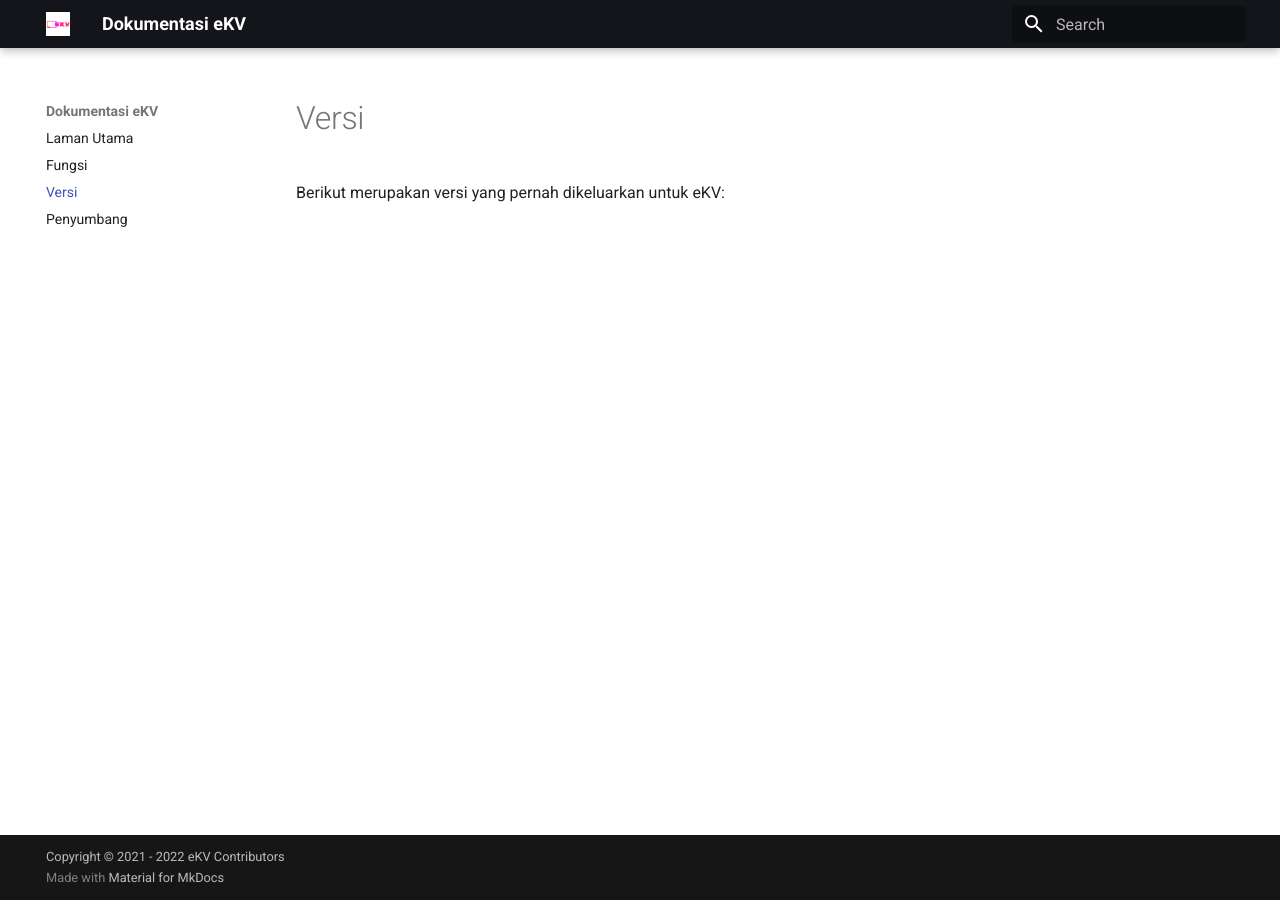
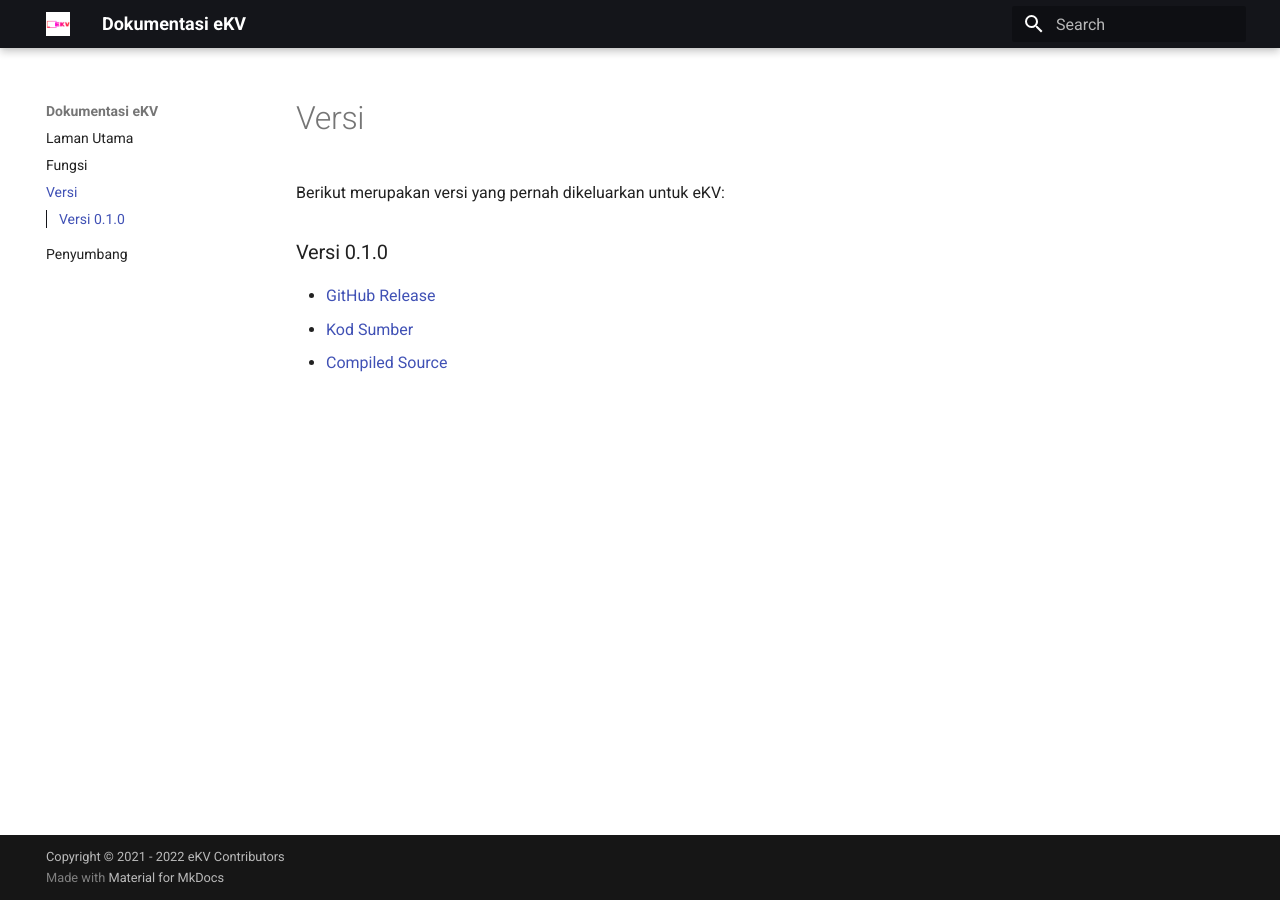
Before and after one commit to ekv-project/ekv-docs, an MkDocs documentation site: the page built from docs/versions/index.md, in a window 1280 px wide. Built offline with MkDocs 1.6.1 and Material for MkDocs 9.7.7, drawn with Linux system fonts in a browser that asks for light colours; comment, search, counter and statistics services are not loaded.

Commit message:
Updated version page

```diff
--- a/docs/versions/index.md
+++ b/docs/versions/index.md
@@ -1,3 +1,8 @@
 # Versi
 
 Berikut merupakan versi yang pernah dikeluarkan untuk eKV:
+
+### Versi 0.1.0
+- [GitHub Release](https://github.com/hadiirfan/eKV/releases/tag/v0.1.0)
+- [Kod Sumber](https://github.com/hadiirfan/eKV/archive/refs/tags/v0.1.0.zip)
+- [Compiled Source](https://github.com/hadiirfan/eKV/releases/download/v0.1.0/eKV-0.1.0-compiled.zip)
```
